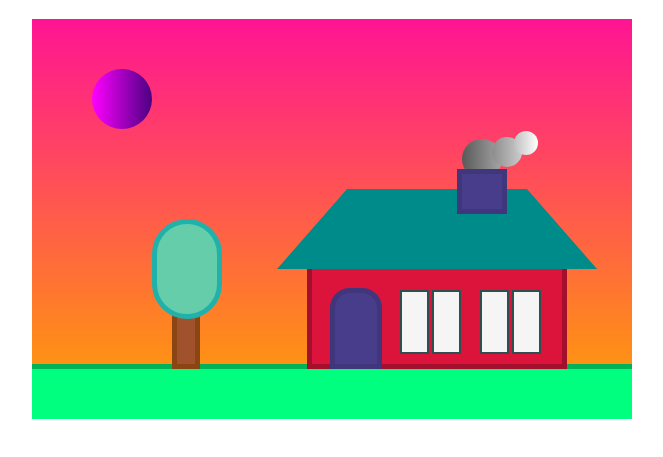
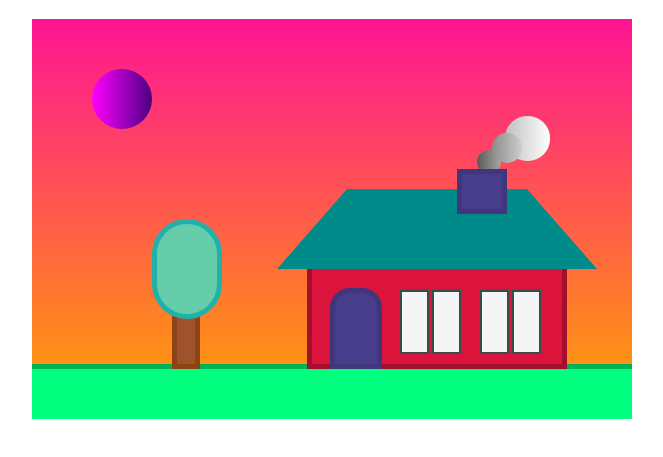
Before and after one commit to missmakita/casa-positioning, a plain HTML site: page index.html in a window 1280 px wide. Shown: the part 61-518 px from the top of the page, without its empty margins (308-971 px from the left). Drawn offline with Linux system fonts and the light colour scheme.

Commit message:
correccion

```diff
--- a/index.html
+++ b/index.html
@@ -17,8 +17,8 @@
 		<div class="ventana_4"></div>
 		<div class="puerta"></div>
 		<div class="humo_1"></div>
+		<div class="humo_3"></div>
 		<div class="humo_2"></div>
-		<div class="humo_3"></div>
 		<div class="chimenea"></div>
 		<div class="tronco"></div>
 		<div class="arbol"></div>
--- a/main.css
+++ b/main.css
@@ -97,13 +97,13 @@ h1 {
 }
 
 .humo_1 {
-	width: 40px;
-	height: 40px;
+	width: 24px;
+	height: 24px;
 	background: linear-gradient(to right, #595959, #a6a6a6);
 	position: absolute;
-	border-radius: 20px;
-	bottom: 240px;
-	left: 430px;
+	border-radius: 15px;
+	bottom: 245px;
+	left: 445px;
 }
 
 .humo_2 {
@@ -112,18 +112,18 @@ h1 {
 	background: linear-gradient(to right, #8c8c8c, #cccccc);
 	position: absolute;
 	border-radius: 15px;
-	bottom: 252px;
+	bottom: 256px;
 	left: 460px;
 }
 
 .humo_3 {
-	width: 24px;
-	height: 24px;
+	width: 45px;
+	height: 45px;
 	background: linear-gradient(to right, #bfbfbf, #ffffff);
 	position: absolute;
-	border-radius: 15px;
-	bottom: 264px;
-	left: 482px;
+	border-radius: 22px;
+	bottom: 258px;
+	left: 473px;
 }
 
 .chimenea {
```
